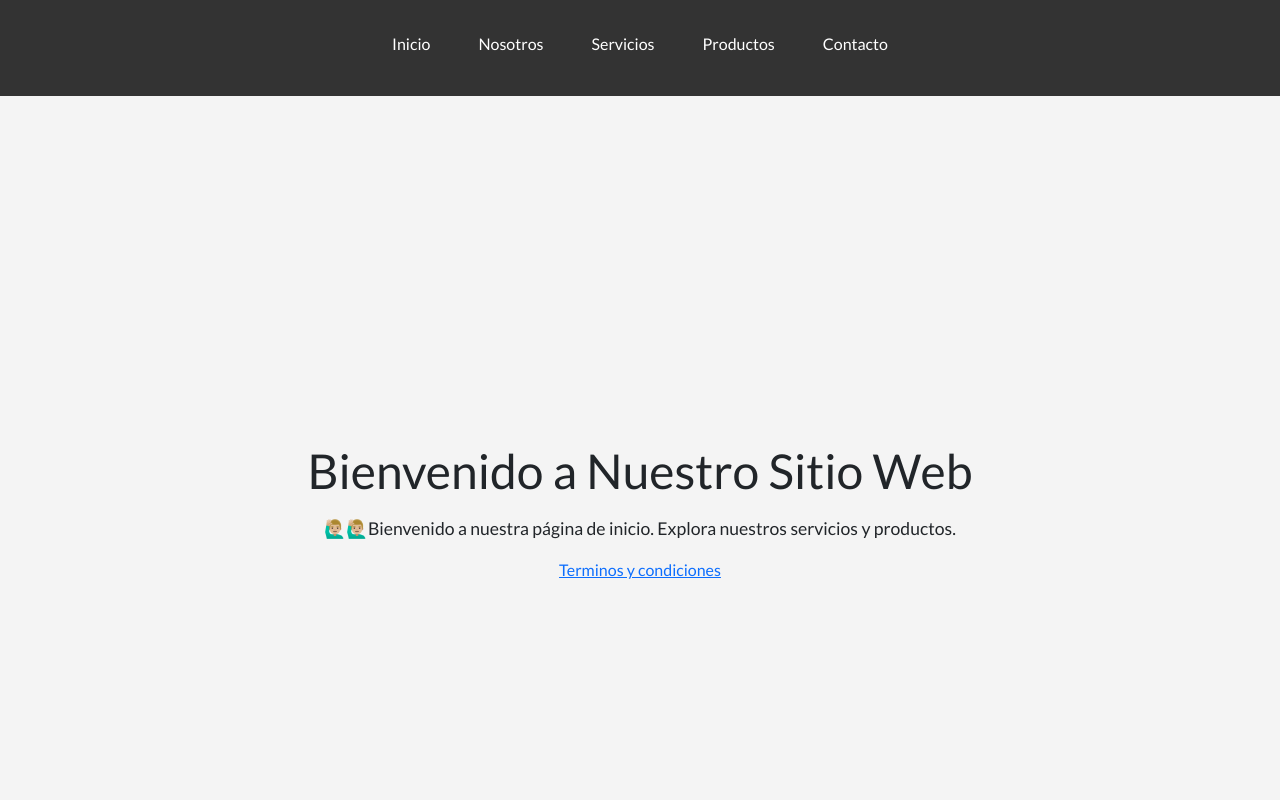
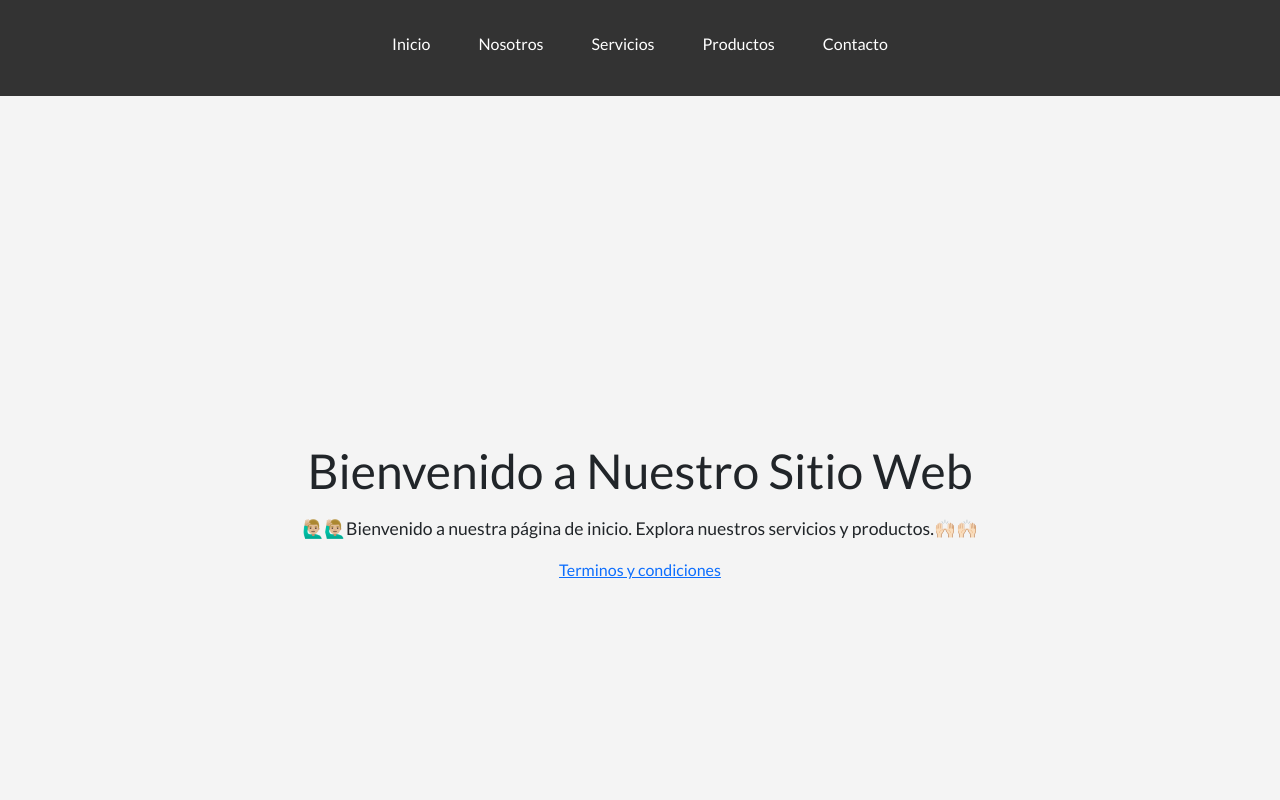
Before and after one commit to FernandoMoyano2121/SEO_buenasPracitcas, a website: page index.html in a window 1280 px wide. Shown: the top 800 px of the page. Drawn offline with nearby package versions, Linux system fonts and the light colour scheme.

Commit message:
agrego emojis

```diff
--- a/index.html
+++ b/index.html
@@ -50,7 +50,7 @@
       <h1 data-aos="fade-right">Bienvenido a Nuestro Sitio Web</h1>
       <p>
         🙋🏼‍♂️🙋🏼‍♂️Bienvenido a nuestra página de inicio. Explora nuestros servicios y
-        productos.
+        productos.🙌🏻🙌🏻
       </p>
       <a href="./pages/terminos.html">Terminos y condiciones</a>
     </main>
```
Also changed, not shown: 1 other file.
